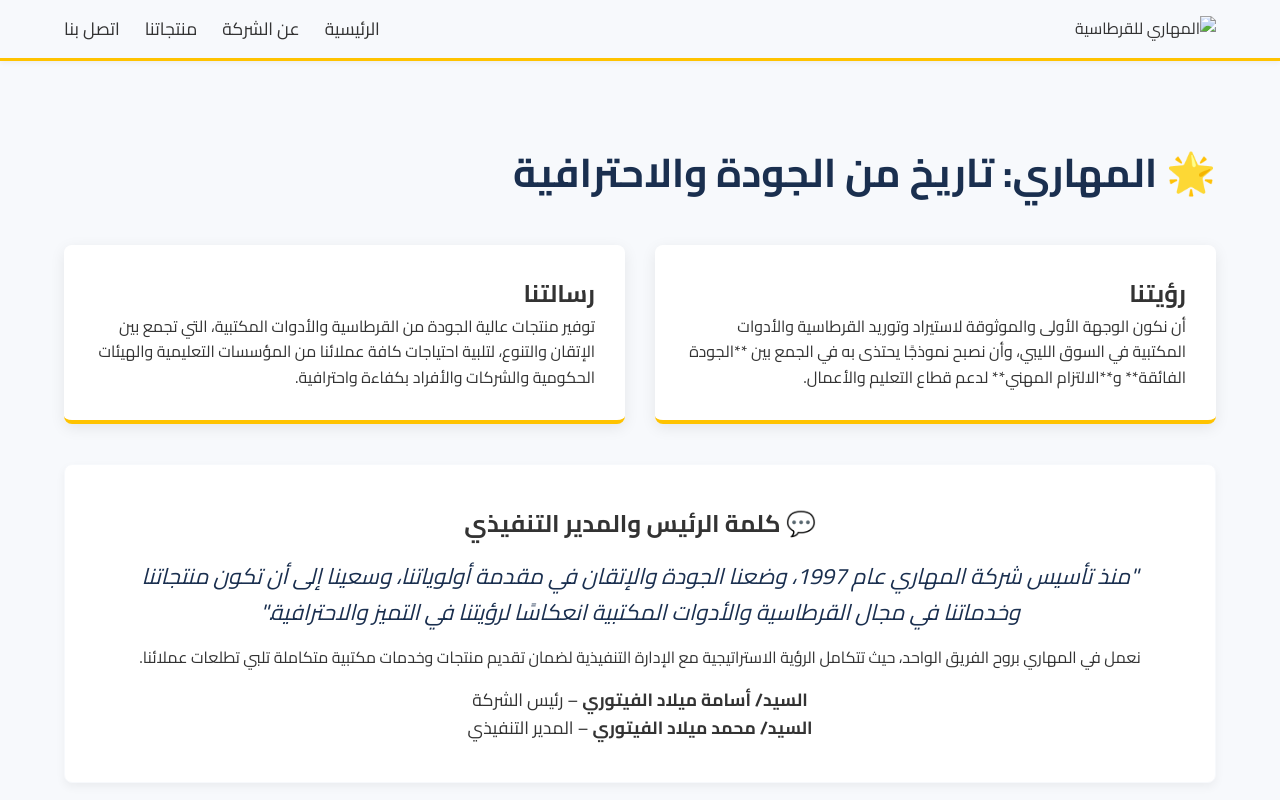
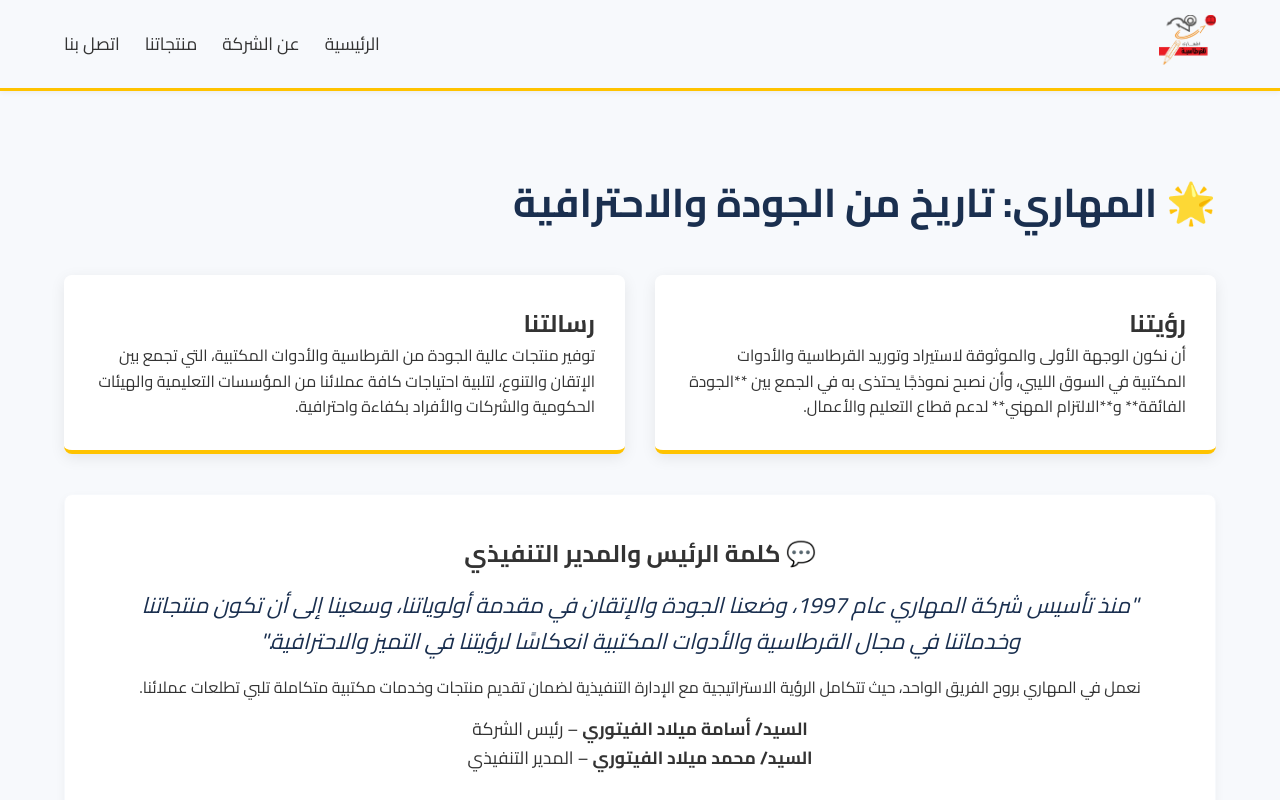
Before and after one commit to Moha225121/almahari, a plain HTML site: page about.html in a window 1280 px wide. Shown: the top 800 px of the page. Drawn offline with Linux system fonts and the light colour scheme.

Commit message:
feat: add logo icon to pages (header)

```diff
--- a/about.html
+++ b/about.html
@@ -13,7 +13,7 @@
     <header>
         <div class="container">
             <div class="logo">
-                <img src="image.png" alt="المهاري للقرطاسية" style="height: 50px;">
+                <img src="images/logo_icon.png" alt="المهاري للقرطاسية" style="height: 50px;">
             </div>
             <nav>
                 <ul>
```
Also changed, not shown: contact.html (+1 -1 lines), products.html (+1 -1 lines).
